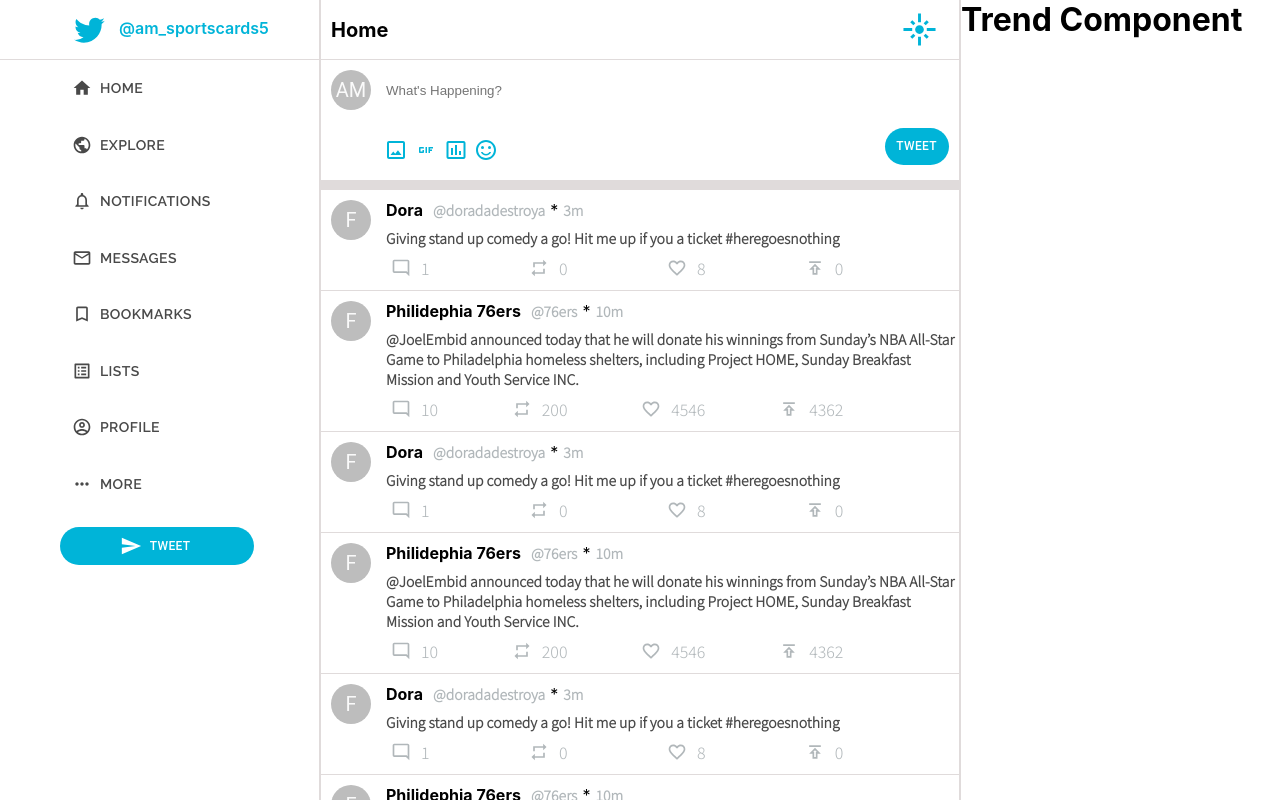
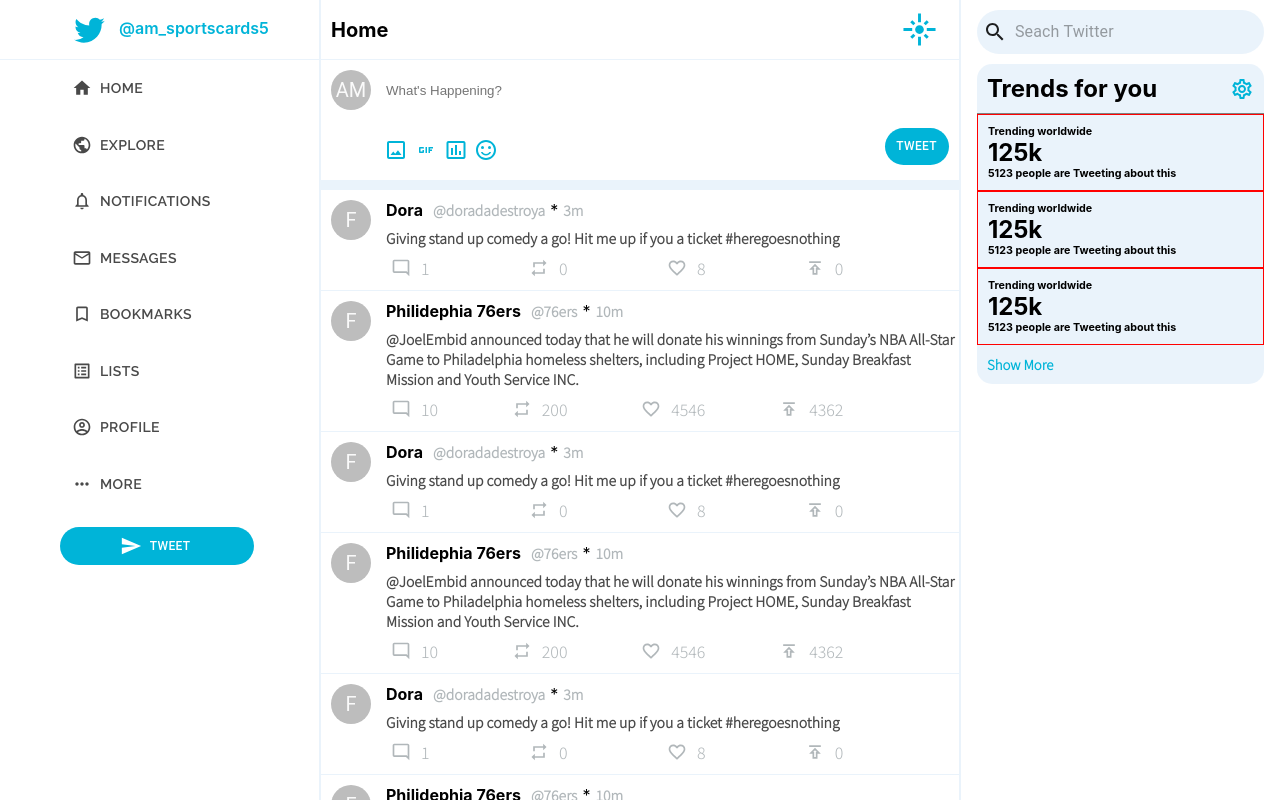
Before and after one commit to amedra13/TwitterClone, a React (Create React App) app: page / in a window 1280 px wide. Shown: the top 800 px of the page. Built offline with nearby package versions, Linux system fonts and the light colour scheme; a web font is replaced by a local one.

Commit message:
begin structure of Trend Secton

```diff
--- a/src/components/Trends/singleTrend.js
+++ b/src/components/Trends/singleTrend.js
@@ -1,11 +1,14 @@
-import React from 'react'
+import React from 'react';
 
-const singleTrend = ({trend}) => {
-    return (
-        <div>
+const SingleTrend = ({ trend }) => {
+	return (
+		<div className="singleTrend">
+			<h6>Trending {trend.section}</h6>
+			<h3>{trend.hashtag}</h3>
+			<h2>{trend.numberOfTweets}</h2>
+			<h6>{trend.numberOfPeople} people are Tweeting about this</h6>
+		</div>
+	);
+};
 
-        </div>
-    )
-}
-
-export default singleTrend
+export default SingleTrend;
--- a/src/components/mainPage/Trend.js
+++ b/src/components/mainPage/Trend.js
@@ -1,9 +1,61 @@
 import React from 'react';
+import SingleTrend from '../Trends/SingleTrend';
+import SearchIcon from '@material-ui/icons/Search';
+import Input from '@material-ui/core/Input';
+import InputAdornment from '@material-ui/core/InputAdornment';
+import SettingsOutlinedIcon from '@material-ui/icons/SettingsOutlined';
+import { makeStyles } from '@material-ui/core/styles';
+
+const useStyles = makeStyles((theme) => ({
+	searchTwitter: {
+		border: 'none',
+		backgroundColor: 'rgba(187, 214, 240, 0.301)',
+		padding: '6px',
+		borderRadius: '25px',
+		width: '90%',
+	},
+}));
 
 const Trend = () => {
+	const classes = useStyles();
+
+	const fakeTrend = {
+		section: 'worldwide',
+		hashTag: '#BreakingNews',
+		numberOfTweets: '125k',
+		numberOfPeople: 5123,
+	};
 	return (
 		<div className="trend">
-			<h1>Trend Component</h1>
+			<div className="trendContainer">
+				<div className="trend__searchbar">
+					<Input
+						className={classes.searchTwitter}
+						placeholder="Seach Twitter"
+						disableUnderline
+						fullWidth
+						startAdornment={
+							<InputAdornment position="start">
+								<SearchIcon />
+							</InputAdornment>
+						}
+					/>
+				</div>
+
+				<div className="trend__sections">
+					<div className="trend__title">
+						<h2>Trends for you</h2>
+						<SettingsOutlinedIcon style={{ color: '#00b4d8' }} />
+					</div>
+
+					<SingleTrend trend={fakeTrend} />
+					<SingleTrend trend={fakeTrend} />
+					<SingleTrend trend={fakeTrend} />
+					<div className="trend__showMore">
+						<h5>Show More</h5>
+					</div>
+				</div>
+			</div>
 		</div>
 	);
 };
--- a/src/styles/App.scss
+++ b/src/styles/App.scss
@@ -1,4 +1,4 @@
-$main-borderColor: rgb(224, 219, 219);
+$main-borderColor: rgba(187, 214, 240, 0.301);
 $post-textColor: rgba(136, 145, 150, 0.658);
 $post-textFont: 'Noto Sans JP', sans-serif;
 
@@ -13,6 +13,9 @@
 	display: flex;
 	padding: 0;
 }
+::-webkit-scrollbar {
+	display: none;
+}
 @import './sidebar.scss';
 @import './feed.scss';
 @import './trend.scss';
--- a/src/styles/feed.scss
+++ b/src/styles/feed.scss
@@ -1,9 +1,9 @@
 .feed {
 	flex: 0.5;
-	border-right: 2px solid rgb(224, 219, 219);
-	border-left: 2px solid rgb(224, 219, 219);
+	border-right: 2px solid $main-borderColor;
+	border-left: 2px solid $main-borderColor;
 }
-.feedHeader{
+.feedHeader {
 	position: sticky;
 	top: 0;
 	background-color: white;
--- a/src/styles/trend.scss
+++ b/src/styles/trend.scss
@@ -1,3 +1,35 @@
 .trend {
 	flex: 0.25;
+	// background-color: rgba(167, 190, 212, 0.445);
+	.trend__searchbar {
+		margin: 10px 0;
+		display: flex;
+		justify-content: center;
+		align-items: center;
+	}
+	.trend__sections {
+		width: 90%;
+		margin: 0 auto;
+		background-color: $main-borderColor;
+		border-radius: 15px;
+	}
 }
+
+.trend__title {
+	display: flex;
+	justify-content: space-between;
+	align-items: center;
+	border-bottom: 1px solid gray;
+	padding: 10px;
+}
+.singleTrend {
+	border: 1px solid red;
+	padding: 10px;
+}
+
+.trend__showMore {
+	padding: 10px;
+	color: #00b4d8;
+	font-family: $post-textFont;
+	font-size: 16px;
+}
```
